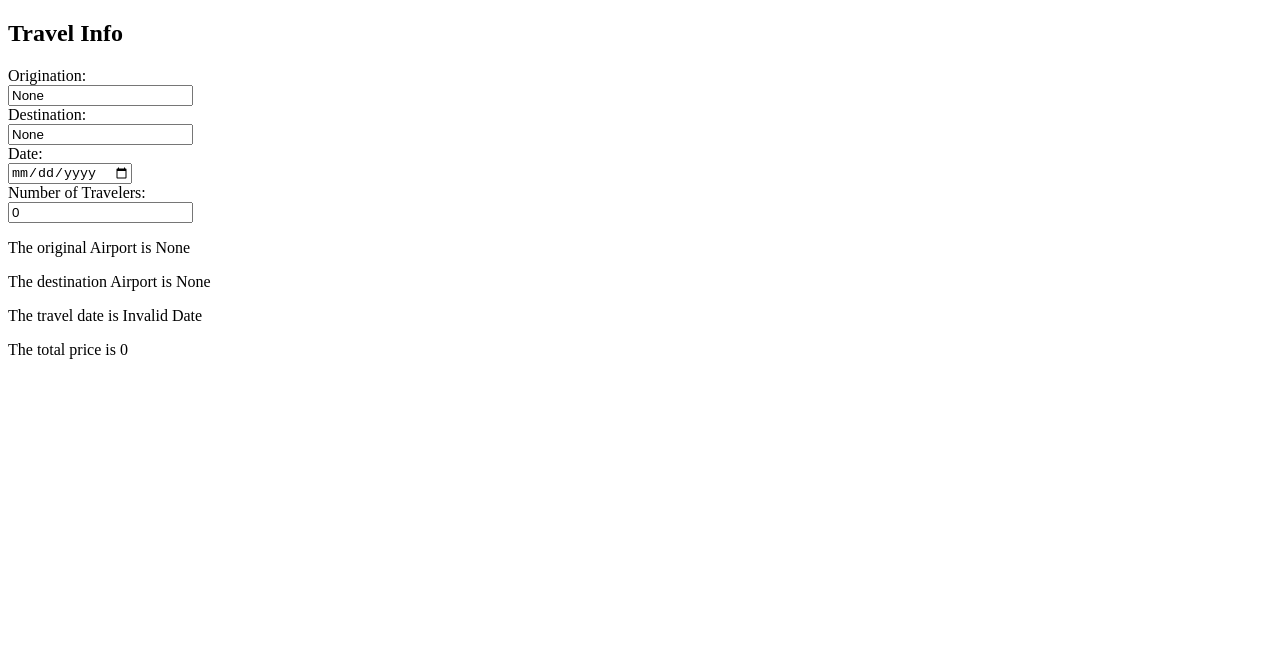
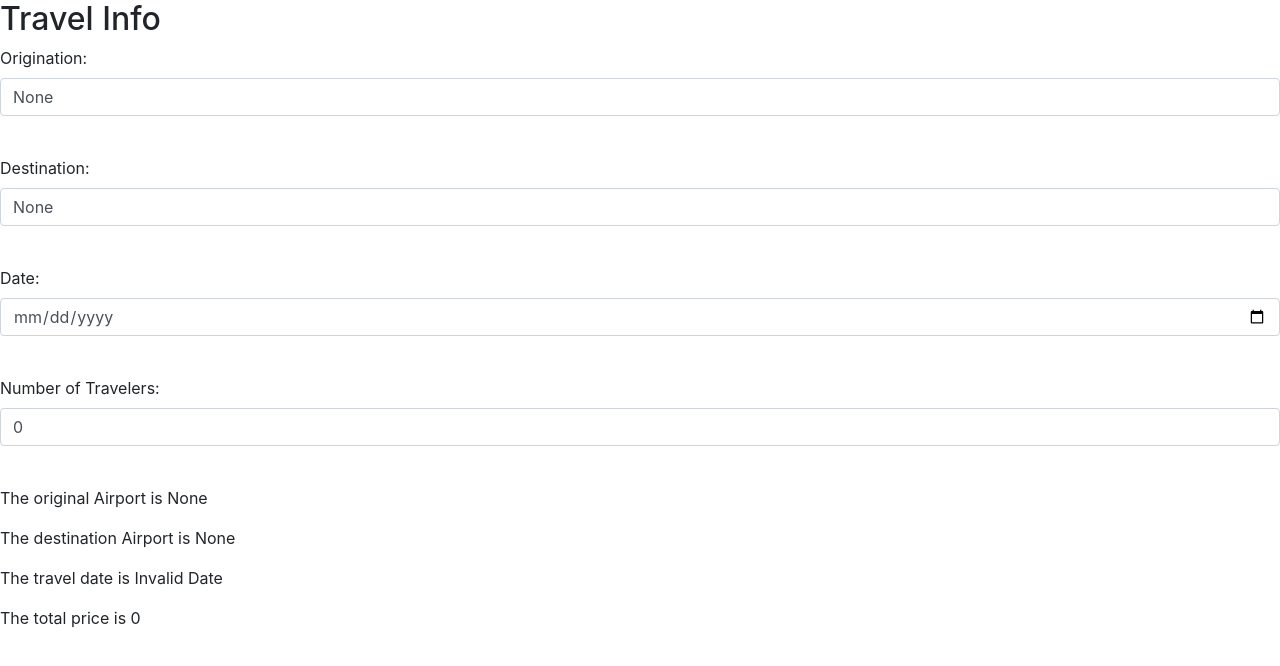
Before and after one commit to petershenxdf/Jiahao-Travel, an Angular app: page / in a window 1280 px wide. Shown: the top 666 px of the page. Built offline with nearby package versions, Linux system fonts and the light colour scheme.

Commit message:
added bootstrap for the forms

```diff
--- a/angular.json
+++ b/angular.json
@@ -24,9 +24,12 @@
               "src/assets"
             ],
             "styles": [
+              "./node_modules/bootstrap/dist/css/bootstrap.css",
               "src/styles.css"
             ],
-            "scripts": []
+            "scripts": ["./node_modules/jquery/dist/jquery.js",
+            "./node_modules/popper.js/dist/umd/popper.min.js",
+            "./node_modules/bootstrap/dist/js/bootstrap.js"]
           },
           "configurations": {
             "production": {
--- a/package.json
+++ b/package.json
@@ -19,6 +19,10 @@
     "@angular/platform-browser": "~10.1.3",
     "@angular/platform-browser-dynamic": "~10.1.3",
     "@angular/router": "~10.1.3",
+    "bootstrap": "^4.5.3",
+    "font-awesome": "^4.7.0",
+    "jquery": "^3.5.1",
+    "popper.js": "^1.16.1",
     "rxjs": "~6.6.0",
     "tslib": "^2.0.0",
     "zone.js": "~0.10.2"
--- a/src/app/components/travel-info/travel-info.component.html
+++ b/src/app/components/travel-info/travel-info.component.html
@@ -4,14 +4,25 @@
 <h2>Travel Info</h2>
 
 <form>
-  <label for="Origination">Origination:</label><br>
-  <input type="text" id="origination" [(ngModel)]="origination" name="origination"><br>
+  <div class="form-group">
+  <label for="exampleFormControlInput1">Origination:</label><br>
+  <input type="text" class="form-control" id="exampleFormControlInput1" [(ngModel)]="origination" name="origination"><br>
+  </div>
+
+  <div class="form-group">
   <label for="Destination">Destination:</label><br>
-  <input type="text" id="destination" [(ngModel)]="destination" name="destination"><br>
+  <input type="text" class="form-control" id="destination" [(ngModel)]="destination" name="destination"><br>
+  </div>
+
+  <div class="form-group">
   <label for="date">Date:</label><br>
-  <input type="Date" id="date" [(ngModel)]="date" name="date"><br>
+  <input type="Date" class="form-control" id="date" [(ngModel)]="date" name="date"><br>
+  </div>
+
+  <div class="form-group">
   <label for="quant">Number of Travelers:</label><br>
-  <input (click)="recalc()" id="quant" type="number" [(ngModel)]="quant" name="quant"><br>
+  <input (click)="recalc()" class="form-control" id="quant" type="number" [(ngModel)]="quant" name="quant"><br>
+  </div>
 </form>
 
 <p>The original Airport is  {{origination}}</p>
--- a/src/app/components/travel-info/travel-info.component.ts
+++ b/src/app/components/travel-info/travel-info.component.ts
@@ -1,6 +1,5 @@
 import { Person } from './models/PersonIn';
 import { Component, OnInit } from '@angular/core';
-import { FormsModule } from '@angular/forms';
 
 @Component({
   selector: 'app-travel-info',
```
Also changed, not shown: 1 other file (tests, documents, lock files or other folders).
